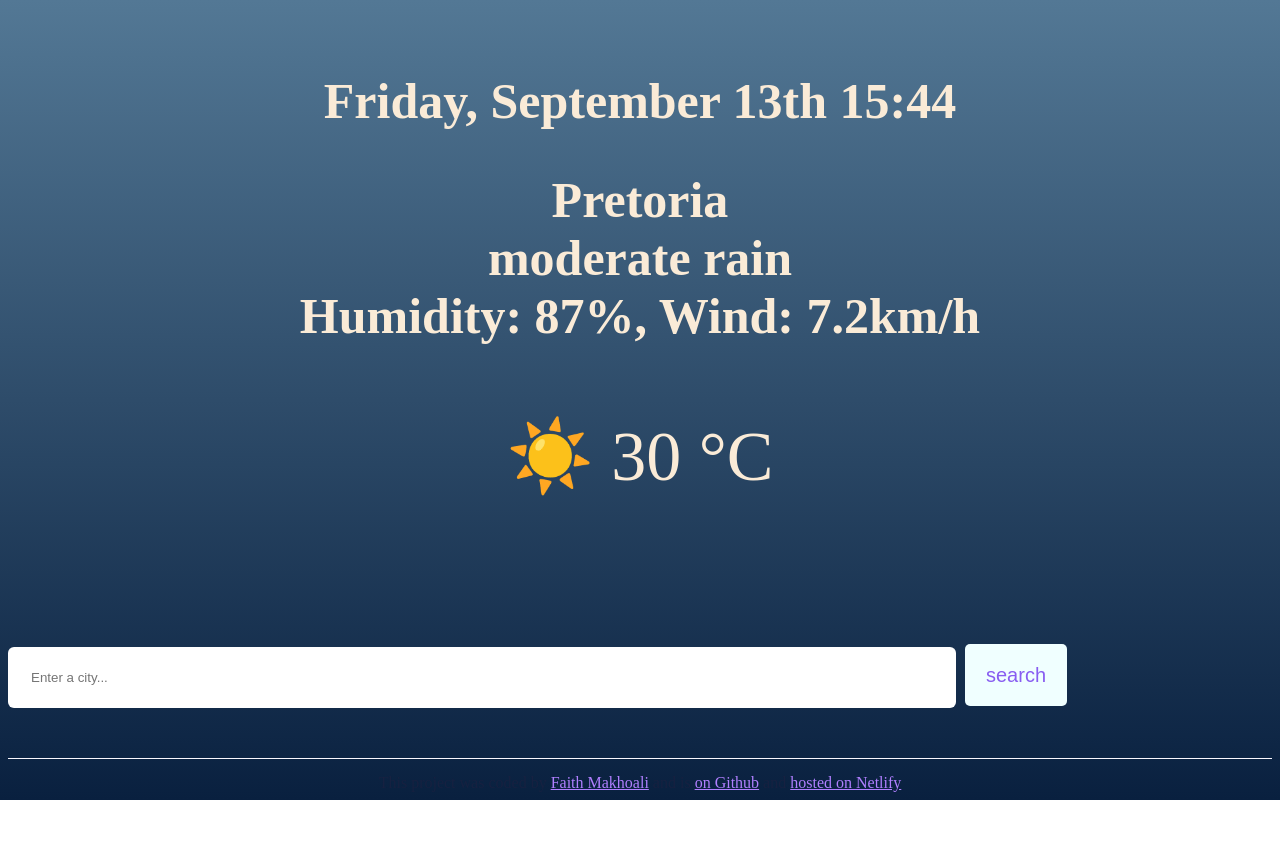
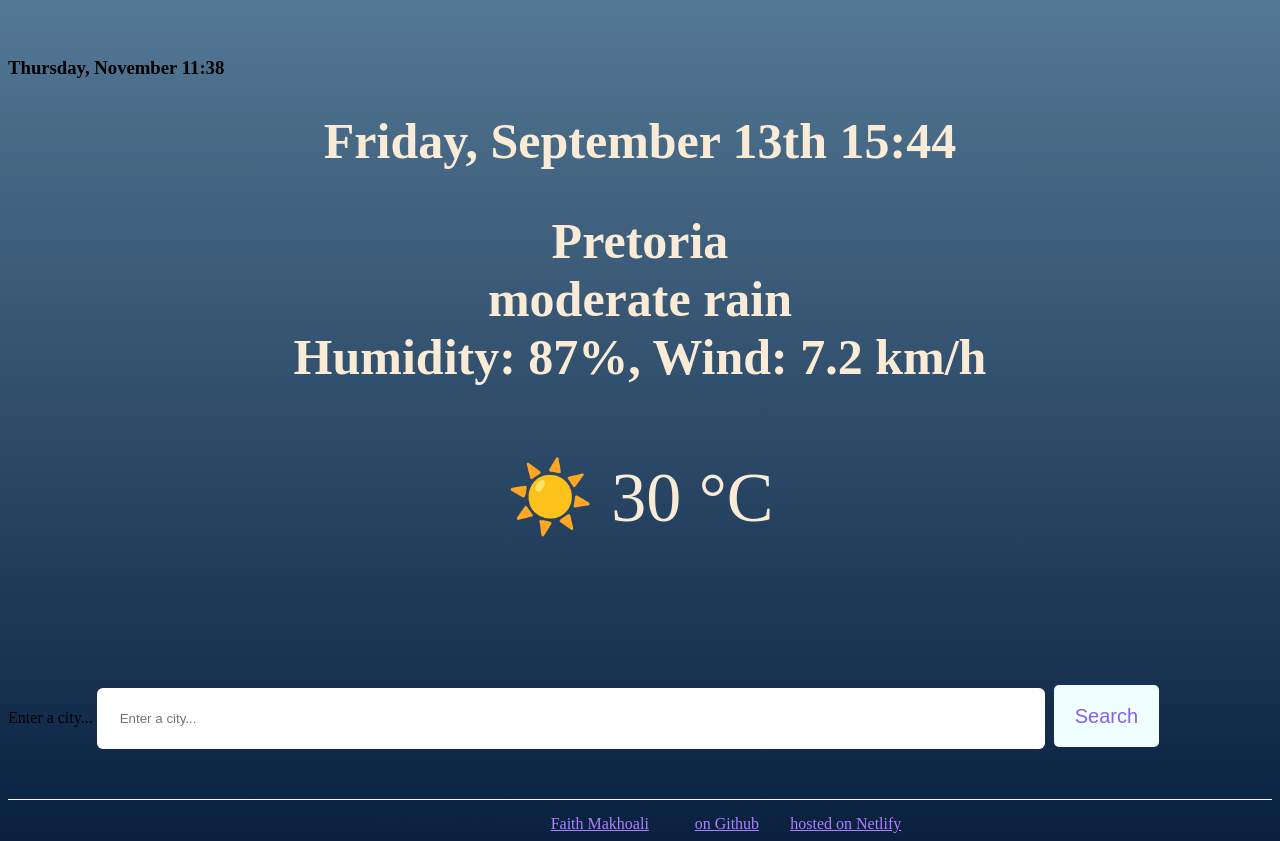
Before and after one commit to keketsomakhoali/My-Vanilla-weather-app, a plain HTML site: page index.HTML in a window 1280 px wide. Before the commit the page ends 800 px from the top, so only its background shows below. Drawn offline with nearby package versions, Linux system fonts and the light colour scheme; no server answers.

Commit message:
Updated that HTML link all elements to my CSS nad JS

```diff
--- a/index.HTML
+++ b/index.HTML
@@ -4,20 +4,21 @@
     <meta charset="UTF-8" />
     <meta name="viewport" content="width=device-width, initial-scale=1.0" />
     <link rel="stylesheet" href="src/style.css" />
-    <title>My Vanilla weather app</title>
+    <title>My Vanilla Weather App</title>
     <script src="https://cdn.jsdelivr.net/npm/axios/dist/axios.min.js"></script>
   </head>
   <body>
     <main>
       <div class="current-weather">
         <div>
+          <h3 id="current-date"></h3>
           <h1>Friday, September 13th 15:44</h1>
           <h2 class="current-city" id="current-city">
             Pretoria <br />
             <span class="current-details" id="current-details">
               moderate rain <br />
               Humidity: <strong>87%</strong>, Wind:
-              <strong>7.2km/h</strong></span
+              <strong>7.2 km/h</strong></span
             >
           </h2>
           <p class="current-temp-icon">
@@ -30,14 +31,15 @@
     </main>
     <header>
       <form id="search-form">
+        <label for="search-input" class="sr-only">Enter a city...</label>
         <input
           type="search"
+          id="search-input"
           placeholder="Enter a city..."
           required
           class="search-input"
-          id="search-input"
         />
-        <input type="submit" value="search" class="search-button" />
+        <input type="submit" value="Search" class="search-button" />
       </form>
     </header>
     <footer>
```
